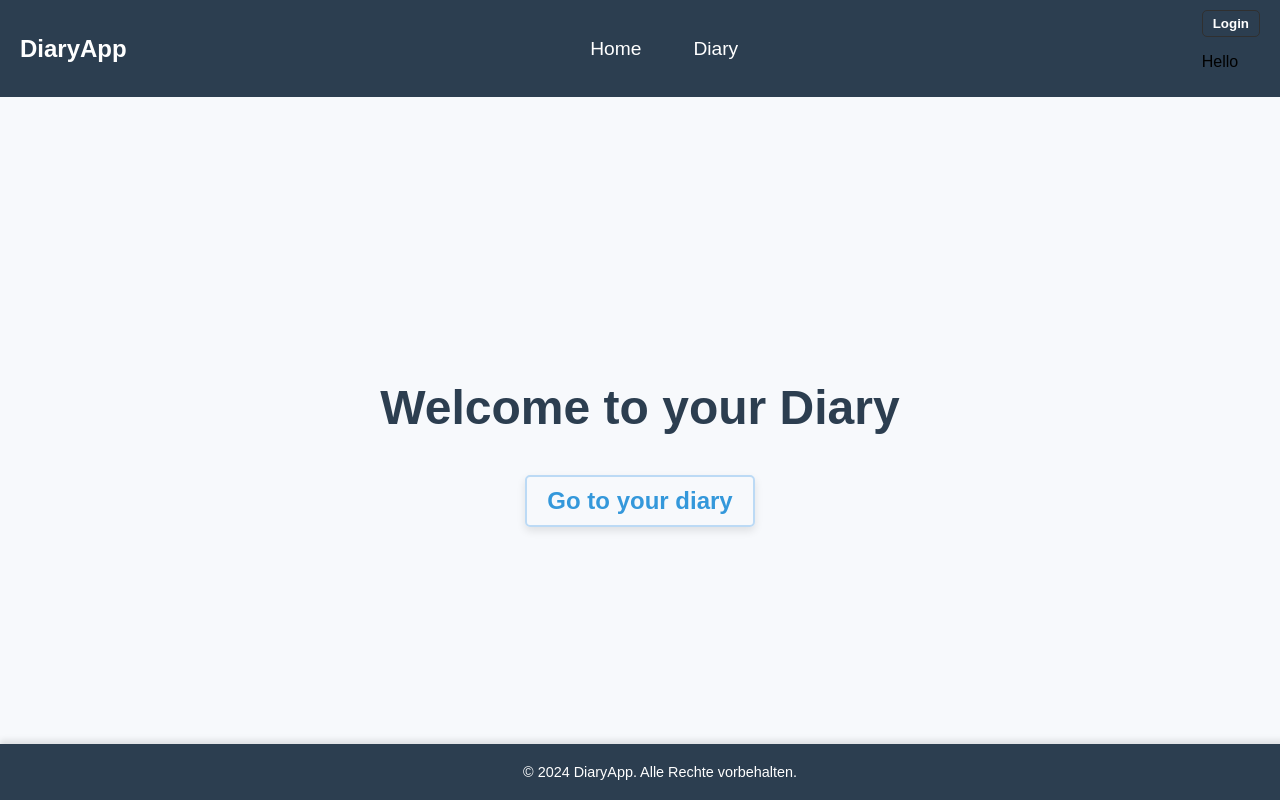
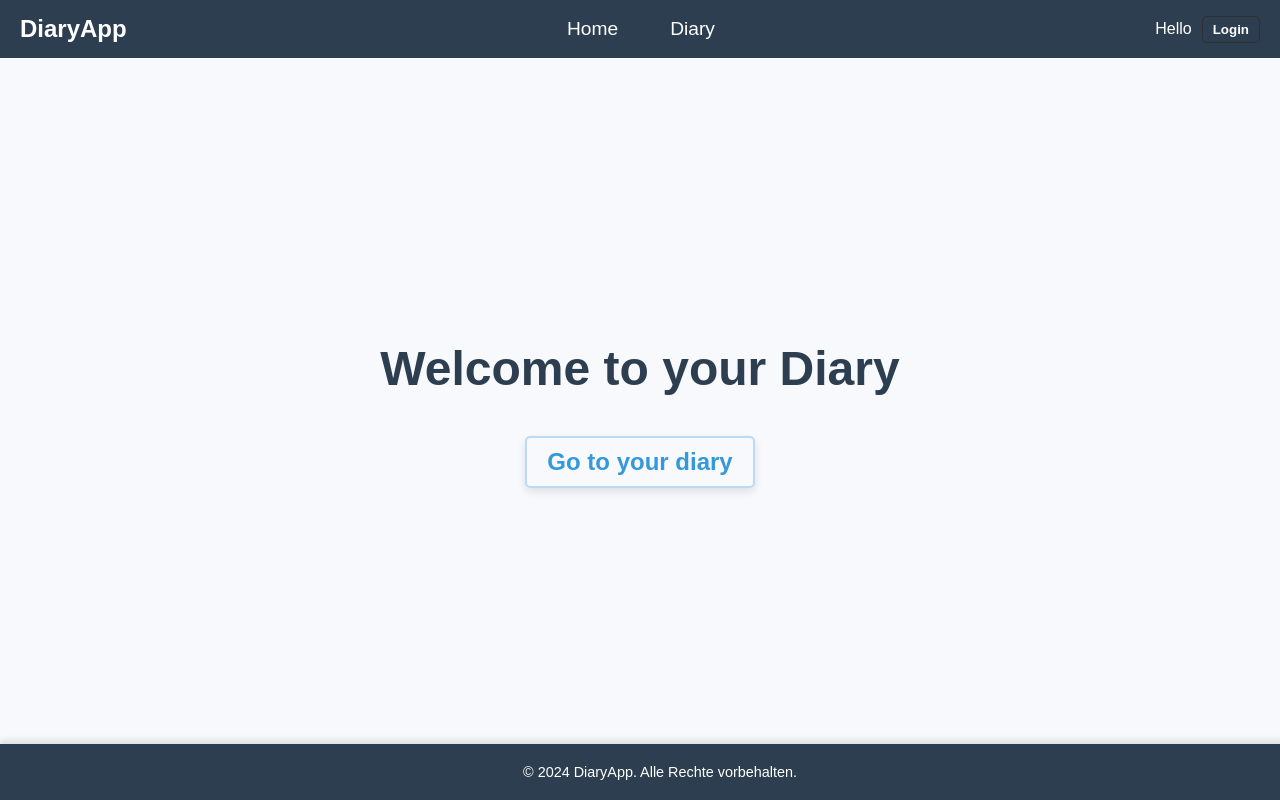
Before and after one commit to RicardoCreates/cgn-java-24-4-diary, a React (Vite) app in the folder frontend/: page / in a window 1280 px wide. Built offline with nearby package versions, Linux system fonts and the light colour scheme; no server answers.

Commit message:
Burger Menu - implemented Burger Menu in Navbar

```diff
--- a/frontend/src/components/Navbar.tsx
+++ b/frontend/src/components/Navbar.tsx
@@ -1,24 +1,42 @@
 import styled from "styled-components";
-import {Link} from "react-router-dom";
+import { Link } from "react-router-dom";
+import { useState } from "react";
 
 type NavbarProps = {
-    login: () => void
-    logout: () => void
-    username: string
-}
+    login: () => void;
+    logout: () => void;
+    username: string;
+};
 
 export default function Navbar(props: Readonly<NavbarProps>) {
+    const [menuOpen, setMenuOpen] = useState(false);
+
+    function toggleMenu() {
+        setMenuOpen(!menuOpen);
+    }
+
     return (
         <StyledNavbar>
             <StyledLogo>DiaryApp</StyledLogo>
-            <StyledNavItems>
-            <StyledNavItem to={"/"}>Home</StyledNavItem>
-            <StyledNavItem to={"/diary"}>Diary</StyledNavItem>
-            </StyledNavItems>
+            <BurgerMenu onClick={toggleMenu}>
+                <div />
+                <div />
+                <div />
+            </BurgerMenu>
+            <StyledNavContainer menuOpen={menuOpen}>
+                <StyledNavItems>
+                    <StyledNavItem to={"/"}>Home</StyledNavItem>
+                    <StyledNavItem to={"/diary"}>Diary</StyledNavItem>
+                </StyledNavItems>
                 <StyledLogin>
-                <StyledText>Hello {props.username}</StyledText>
-                {(!props.username || props.username === "anonymousUser") ? <Button onClick={props.login}>Login</Button> : <Button onClick={props.logout}>Logout</Button>}
+                    <StyledText>Hello {props.username}</StyledText>
+                    {(!props.username || props.username === "anonymousUser") ? (
+                        <Button onClick={props.login}>Login</Button>
+                    ) : (
+                        <Button onClick={props.logout}>Logout</Button>
+                    )}
                 </StyledLogin>
+            </StyledNavContainer>
         </StyledNavbar>
     );
 }
@@ -32,6 +50,32 @@ const StyledNavbar = styled.nav`
     box-shadow: 0 4px 6px rgba(0, 0, 0, 0.1);
 `;
 
+const StyledNavContainer = styled.div<{ menuOpen: boolean }>`
+    display: flex;
+    align-items: center;
+    flex-grow: 1;
+    justify-content: space-between;
+
+    @media (max-width: 650px) {
+        flex-direction: column;
+        position: absolute;
+        top: 60px;
+        left: 0;
+        right: 0;
+        background-color: #2c3e50;
+        padding: 20px;
+        z-index: 1;
+        display: ${({ menuOpen }) => (menuOpen ? "flex" : "none")};
+    }
+`;
+
+const StyledNavItems = styled.div`
+    display: flex;
+    gap: 20px;
+    justify-content: center;
+    flex-grow: 1;
+`;
+
 const StyledNavItem = styled(Link)`
     text-decoration: none;
     color: white;
@@ -40,20 +84,15 @@ const StyledNavItem = styled(Link)`
     padding: 4px 2px;
     transition: background-color 0.3s ease;
 
+    &:hover {
+        background-color: #34495e;
+        border-radius: 5px;
+    }
+
     @media (min-width: 650px) {
         font-size: 1.2rem;
         padding: 8px 16px;
     }
-
-    &:hover {
-        background-color: #34495e;
-        border-radius: 5px;
-    }
-`;
-
-const StyledNavItems = styled.div`
-    display: flex;
-    gap: 20px;
 `;
 
 const StyledLogo = styled.h1`
@@ -83,10 +122,30 @@ const Button = styled.button`
 `;
 
 const StyledText = styled.p`
-    color: black;
-`
+    color: white;
+    margin: 0;
+`;
 
 const StyledLogin = styled.div`
     display: flex;
-    flex-direction: column-reverse;
-`
+    align-items: center;
+    gap: 10px;
+`;
+
+const BurgerMenu = styled.div`
+    display: none;
+    flex-direction: column;
+    cursor: pointer;
+
+    div {
+        width: 25px;
+        height: 3px;
+        background-color: white;
+        margin: 4px 0;
+        transition: 0.4s;
+    }
+
+    @media (max-width: 650px) {
+        display: flex;
+    }
+`;
```
